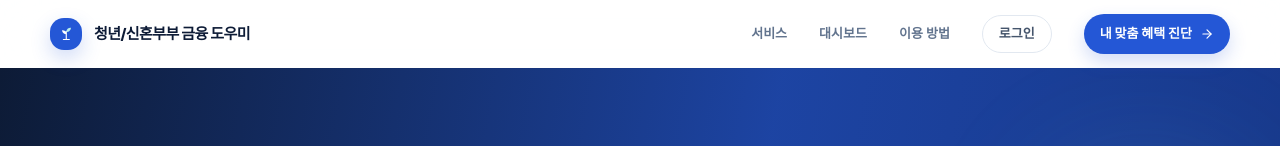
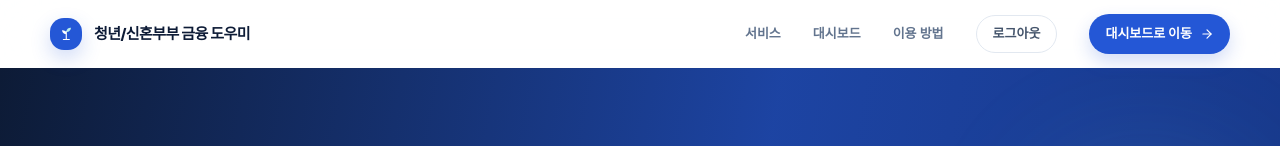
Before and after one commit to getreadytoUG/2026-Finance-AI-Challenge, a Next.js app in the folder frontend/: page / in a window 1280 px wide. Shown: the top 146 px of the page. Built offline with nearby package versions, Linux system fonts and the light colour scheme; sample sign-in values are in the browser's storage; a web font is replaced by a local one.

Commit message:
tab names change

```diff
--- a/frontend/app/(app)/dashboard/page.tsx
+++ b/frontend/app/(app)/dashboard/page.tsx
@@ -126,7 +126,7 @@ export default function DashboardPage() {
             </span>{" "}
             지금 바로 다시 조회 가능
             <Link href="/recommendations?view=ai_search" className="ml-auto inline-flex items-center gap-1 font-extrabold text-white hover:text-[#9cc5ff]">
-              AI 정책 검색 <ChevronRight size={13} />
+              정책 전체 보기 <ChevronRight size={13} />
             </Link>
           </div>
         </section>
--- a/frontend/app/(app)/recommendations/page.tsx
+++ b/frontend/app/(app)/recommendations/page.tsx
@@ -215,27 +215,31 @@ export default function RecommendationsPage() {
               배치 추천이 한 번도 안 쌓인 유저는 "지금 갱신"을 누르기 전엔 캘린더도
               AI 정책 검색도 아예 볼 수 없었다 — 근데 이 둘은 recommendations(배치가
               쌓아둔 알림 목록)와 무관하게 자기가 직접 정책을 불러오는 화면이라
-              갱신 여부와 상관없이 항상 열려야 한다(사용자 요청, 2026-09-02). "리스트"
-              탭만 recommendations를 그대로 보여주는 화면이라 비어있으면 그 탭 안에서만
-              안내 문구를 보여준다. */}
+              갱신 여부와 상관없이 항상 열려야 한다(사용자 요청, 2026-09-02). "맞춤 정책
+              추천함" 탭만 recommendations를 그대로 보여주는 화면이라 비어있으면 그 탭
+              안에서만 안내 문구를 보여준다. */}
+          {/* 순서/이름 사용자 요청(2026-09-02): 정책 캘린더 | 정책 전체 보기 | 맞춤 정책
+              추천함. 마지막 탭은 "정책 리스트"라는 이름이 역할(새벽 배치가 매칭해서
+              쌓아두는 알림함이지 라이브 검색이 아님)을 잘 못 드러낸다는 이유로 다시
+              바뀌었다. */}
           <div className="mb-6 inline-flex gap-1.5 rounded-xl bg-[#eef3f9] p-1">
             <button
               onClick={() => setView("calendar")}
               className={`rounded-lg px-4 py-2.5 text-[12px] font-extrabold transition ${view === "calendar" ? "bg-white text-[#2457d6] shadow-sm" : "text-slate-500"}`}
             >
-              캘린더
+              정책 캘린더
+            </button>
+            <button
+              onClick={() => setView("ai_search")}
+              className={`rounded-lg px-4 py-2.5 text-[12px] font-extrabold transition ${view === "ai_search" ? "bg-white text-[#2457d6] shadow-sm" : "text-slate-500"}`}
+            >
+              정책 전체 보기
             </button>
             <button
               onClick={() => setView("list")}
               className={`rounded-lg px-4 py-2.5 text-[12px] font-extrabold transition ${view === "list" ? "bg-white text-[#2457d6] shadow-sm" : "text-slate-500"}`}
             >
-              리스트
-            </button>
-            <button
-              onClick={() => setView("ai_search")}
-              className={`rounded-lg px-4 py-2.5 text-[12px] font-extrabold transition ${view === "ai_search" ? "bg-white text-[#2457d6] shadow-sm" : "text-slate-500"}`}
-            >
-              AI 정책 검색
+              맞춤 정책 추천함
             </button>
           </div>
 
--- a/frontend/app/auth/callback/page.tsx
+++ b/frontend/app/auth/callback/page.tsx
@@ -24,9 +24,13 @@ export default function SocialCallbackPage() {
     window.history.replaceState(null, "", window.location.pathname);
     getMe(token)
       .then((me) => {
+        // 로그인 상태여도 홈페이지가 먼저 보이도록 바뀌어서(2026-09-02), 이미
+        // 프로필을 완성한 기존 유저의 소셜 로그인도 대시보드로 바로 꽂지 않고
+        // 홈페이지로 보낸다 — 이메일 로그인(login/page.tsx)과 동일하게 맞춘 것.
+        // 프로필을 처음 완성하는 온보딩 직후는 이미 "/"로 보내고 있었다(변경 없음).
         if (me.is_admin) router.replace("/admin");
         else if (!me.profile_complete) router.replace("/onboarding");
-        else router.replace("/dashboard");
+        else router.replace("/");
       })
       .catch(() => {
         localStorage.removeItem("token");
--- a/frontend/app/login/page.tsx
+++ b/frontend/app/login/page.tsx
@@ -34,7 +34,9 @@ export default function LoginPage() {
       const token = await login(email, password);
       localStorage.setItem("token", token);
       const profile = await getMe(token);
-      router.push(profile.is_admin ? "/admin" : "/dashboard");
+      // 로그인 상태여도 홈페이지가 먼저 보이도록 바뀌어서(2026-09-02), 로그인
+      // 직후에도 대시보드로 바로 꽂지 않고 홈페이지로 보낸다.
+      router.push(profile.is_admin ? "/admin" : "/");
     } catch {
       setError("이메일 또는 비밀번호가 올바르지 않습니다.");
     } finally {
--- a/frontend/components/SiteHeader.tsx
+++ b/frontend/components/SiteHeader.tsx
@@ -4,7 +4,8 @@
 import { ArrowRight, Bell, ChevronDown, Menu, X } from "lucide-react";
 import Link from "next/link";
 import { useRouter } from "next/navigation";
-import { useState } from "react";
+import { useEffect, useState } from "react";
+import { isTokenExpired } from "@/lib/api";
 import { BrandMark } from "./BrandMark";
 
 export function SiteHeader({
@@ -19,9 +20,26 @@ export function SiteHeader({
   const router = useRouter();
   const [mobileOpen, setMobileOpen] = useState(false);
   const [profileOpen, setProfileOpen] = useState(false);
+  // 공개 헤더(app=false)는 로그인 상태와 무관하게 항상 "로그인"/"내 맞춤 혜택
+  // 진단"(회원가입 유도) 버튼을 그대로 보여주고 있었다 — 로그인 후에도 홈페이지가
+  // 먼저 보이도록 바뀌면서(2026-09-02) 이게 "로그인이 풀린 것처럼 보인다"는
+  // 혼동으로 이어졌다(실제로는 토큰이 그대로 남아있음, 사용자 재확인 필요해서
+  // Playwright로 직접 검증함). 그래서 여기서도 로그인 여부를 확인해 버튼을 바꾼다.
+  const [loggedIn, setLoggedIn] = useState(false);
+
+  useEffect(() => {
+    if (app) return; // app 토프바는 AppShell이 이미 인증 가드를 거친 뒤에만 렌더링되므로 불필요.
+    // localStorage only exists client-side, so this check can't move out of
+    // the effect without breaking SSR — one-time auth gate(AppShell.tsx와 동일 패턴).
+    const token = localStorage.getItem("token");
+    // eslint-disable-next-line react-hooks/set-state-in-effect
+    setLoggedIn(!!token && !isTokenExpired(token));
+    // eslint-disable-next-line react-hooks/exhaustive-deps
+  }, []);
 
   function handleLogout() {
     localStorage.removeItem("token");
+    setLoggedIn(false);
     router.push("/login");
   }
 
@@ -108,17 +126,28 @@ export function SiteHeader({
           <a href="#how" className="text-[13px] font-bold text-slate-500 transition hover:text-ink">
             이용 방법
           </a>
+          {loggedIn ? (
+            <button
+              type="button"
+              onClick={handleLogout}
+              className="rounded-full border border-slate-200 bg-white px-4 py-2 text-[13px] font-bold text-slate-600 transition hover:border-rose-300 hover:text-rose-500"
+            >
+              로그아웃
+            </button>
+          ) : (
             <Link
               href="/login"
               className="rounded-full border border-slate-200 bg-white px-4 py-2 text-[13px] font-bold text-slate-600 transition hover:border-[#2457d6] hover:text-[#2457d6]"
             >
               로그인
             </Link>
+          )}
           <Link
-            href="/signup"
+            href={loggedIn ? "/dashboard" : "/signup"}
             className="group flex items-center gap-2 rounded-full bg-[#2457d6] px-4 py-2.5 text-[13px] font-extrabold text-white shadow-[0_8px_18px_rgba(36,87,214,.2)] transition hover:-translate-y-0.5 hover:bg-[#1949c1]"
           >
-            내 맞춤 혜택 진단 <ArrowRight size={14} className="transition group-hover:translate-x-0.5" />
+            {loggedIn ? "대시보드로 이동" : "내 맞춤 혜택 진단"}
+            <ArrowRight size={14} className="transition group-hover:translate-x-0.5" />
           </Link>
         </nav>
         <button
@@ -141,11 +170,28 @@ export function SiteHeader({
             <a href="#how" onClick={() => setMobileOpen(false)} className="rounded-xl px-3 py-3 text-sm font-bold text-slate-600 hover:bg-slate-50">
               이용 방법
             </a>
-            <Link href="/login" className="rounded-xl px-3 py-3 text-sm font-bold text-slate-600 hover:bg-slate-50">
+            {loggedIn ? (
+              <button
+                type="button"
+                onClick={() => {
+                  setMobileOpen(false);
+                  handleLogout();
+                }}
+                className="rounded-xl px-3 py-3 text-left text-sm font-bold text-slate-600 hover:bg-slate-50"
+              >
+                로그아웃
+              </button>
+            ) : (
+              <Link href="/login" onClick={() => setMobileOpen(false)} className="rounded-xl px-3 py-3 text-sm font-bold text-slate-600 hover:bg-slate-50">
                 로그인
               </Link>
-            <Link href="/signup" className="mt-1 rounded-xl bg-[#2457d6] px-3 py-3 text-center text-sm font-extrabold text-white">
-              내 맞춤 혜택 진단
+            )}
+            <Link
+              href={loggedIn ? "/dashboard" : "/signup"}
+              onClick={() => setMobileOpen(false)}
+              className="mt-1 rounded-xl bg-[#2457d6] px-3 py-3 text-center text-sm font-extrabold text-white"
+            >
+              {loggedIn ? "대시보드로 이동" : "내 맞춤 혜택 진단"}
             </Link>
           </div>
         </div>
```
Lines whose indentation alone changed are shown as unchanged.
